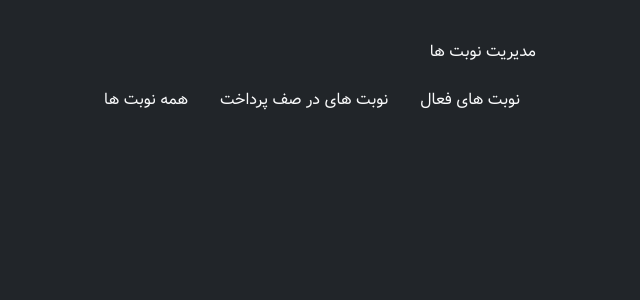
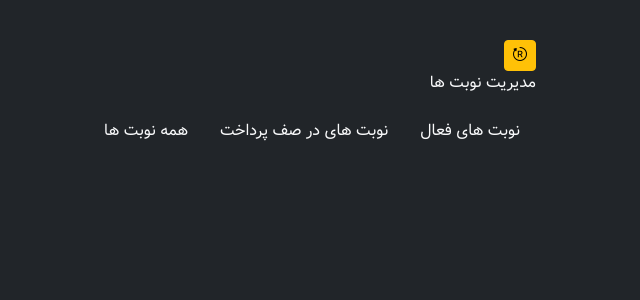
Before and after one commit to bardianz/blackcut-django, a Django app: page /manage/ in a window 1280 px wide. Shown: the top 300 px of the page, without its empty margins (569-1209 px from the left). Run offline with Django 5.2, Linux system fonts and the light colour scheme; the visitor is signed in with stand-in values (Sample User, id 1); data that the repository does not hold is empty.

Commit message:
add reload btn to management page

```diff
--- a/templates/management/management.html
+++ b/templates/management/management.html
@@ -52,6 +52,12 @@
 
     <div class="d-flex justify-content-center">
       <div class="col-lg-10 col-md-12 mb-4 mt-4">
+
+
+                    <button type="button" id="refresh-btn" onClick="location.reload()" class="btn btn-sm btn-warning"><i class="bi bi-bootstrap-reboot"></i></button>
+
+
+
 
         <p>مدیریت نوبت ها</p>
 
```
